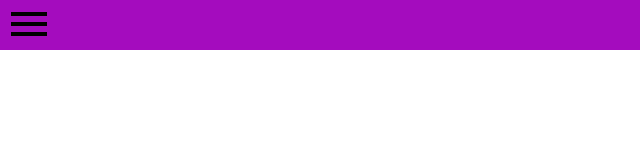
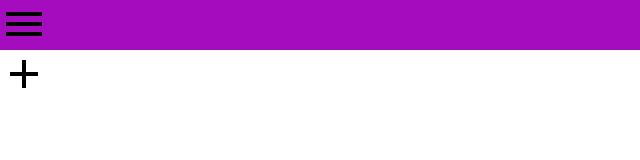
Before and after one commit to miked49er/ohcounter-mycounter, a website: page index.html in a window 1280 px wide. Shown: the full height of the page, 0-640 px from the left. Drawn offline with Linux system fonts and the light colour scheme; files whose address does not match are found by name.

Commit message:
Added fab and replaced menu button with the svg tag

```diff
--- a/index.html
+++ b/index.html
@@ -10,7 +10,10 @@
 <body>
 
     <header>
-        <img onclick="toggleSlide('menu')" class="menu-button" src="images/icons/ic_menu_48px.svg" alt="Menu">
+        <svg onclick="toggleSlide('menu')" class="menu-button" xmlns="http://www.w3.org/2000/svg" width="48" height="48" viewBox="0 0 48 48">
+            <path d="M0 0h48v48H0z" fill="none"/>
+            <path d="M6 36h36v-4H6v4zm0-10h36v-4H6v4zm0-14v4h36v-4H6z"/>
+        </svg>
     </header>
 
     <div id="menu-active" class="hide" onclick="toggleSlide('menu')"></div>
@@ -20,5 +23,9 @@
 
     <div class="content"></div>
 
+    <div id="fab" class="fab">
+      <svg xmlns="http://www.w3.org/2000/svg" width="48" height="48" viewBox="0 0 48 48"><path d="M38 26H26v12h-4V26H10v-4h12V10h4v12h12v4z"/></svg>
+    </div>
+
 </body>
 </html>
```
